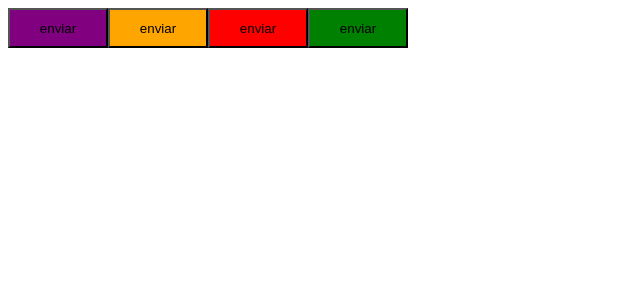
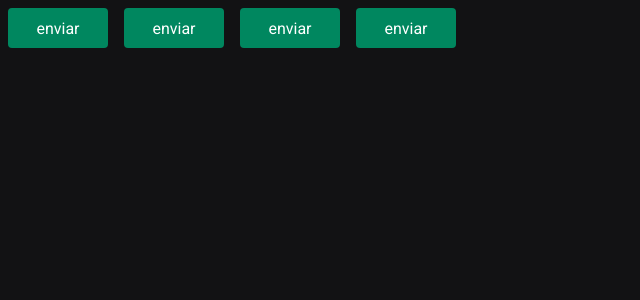
Before and after one commit to bryumi/ignite-timer, a React (Vite) app: page / in a window 1280 px wide. Shown: the top 300 px of the page, without its empty margins (0-640 px from the left). Built offline with nearby package versions, Linux system fonts and the light colour scheme.

Commit message:
configurando eslint

```diff
--- a/index.html
+++ b/index.html
@@ -2,8 +2,10 @@
 <html lang="en">
   <head>
     <meta charset="UTF-8" />
-
+    <link rel="preconnect" href="https://fonts.googleapis.com">
+    <link rel="preconnect" href="https://fonts.gstatic.com" crossorigin>
     <meta name="viewport" content="width=device-width, initial-scale=1.0" />
+    <link href="https://fonts.googleapis.com/css2?family=Roboto+Mono:wght@700&family=Roboto:wght@400;700&display=swap" rel="stylesheet"/>
     <title>Ignite Timer</title>
   </head>
   <body>
--- a/src/App.tsx
+++ b/src/App.tsx
@@ -1,14 +1,17 @@
-import { Button } from "./components/Button"
+import { ThemeProvider } from 'styled-components'
+import { Button } from './components/Button'
+import { defaultTheme } from './styles/themes/default'
+import { GlobalStyle } from './styles/global'
 
 export function App() {
+  return (
+    <ThemeProvider theme={defaultTheme}>
+      <Button variant="primary" />
+      <Button variant="secondary" />
+      <Button variant="danger" />
+      <Button variant="success" />
 
-
-  return (
-    <>
-      <Button variant="primary"/>
-      <Button variant="secondary"/>
-      <Button variant="danger"/>
-      <Button variant="success"/>
-    </>
+      <GlobalStyle />
+    </ThemeProvider>
   )
 }
--- a/src/components/Button.styles.ts
+++ b/src/components/Button.styles.ts
@@ -1,21 +1,29 @@
-import styled, { css } from "styled-components";
+import styled, { css } from 'styled-components'
 
-export type ButtonVariant = 'primary' | 'secondary' | 'danger' | 'success';
+export type ButtonVariant = 'primary' | 'secondary' | 'danger' | 'success'
 
 interface ButtonContainerProps {
-    variant: ButtonVariant;
+  variant: ButtonVariant
 }
 
 const buttonVariant = {
-    primary: 'purple',
-    secondary: 'orange',
-    danger: 'red',
-    success: 'green'
+  primary: 'purple',
+  secondary: 'orange',
+  danger: 'red',
+  success: 'green',
 }
-export const ButtonContainer = styled.button <ButtonContainerProps>`
-    width: 100px;
-    height: 40px;
+export const ButtonContainer = styled.button<ButtonContainerProps>`
+  width: 100px;
+  height: 40px;
+  border-radius: 4px;
+  border: 0;
+  margin: 8px;
 
-    ${props => css`background-color: ${buttonVariant[props.variant]}`}
+  background-color: ${(props) => props.theme['green-500']};
+  color: ${(props) => props.theme.white};
 
+  /* ${(props) =>
+    css`
+      background-color: ${buttonVariant[props.variant]};
+    `} */
 `
--- a/src/main.tsx
+++ b/src/main.tsx
@@ -1,7 +1,6 @@
 import React from 'react'
 import ReactDOM from 'react-dom/client'
-import { App }from './App'
-
+import { App } from './App'
 
 ReactDOM.createRoot(document.getElementById('root') as HTMLElement).render(
   <React.StrictMode>
--- /dev/null
+++ b/src/styles/global.ts
@@ -0,0 +1,26 @@
+import { createGlobalStyle } from 'styled-components'
+
+export const GlobalStyle = createGlobalStyle`
+    *{
+        margin: 0;
+        padding: 0;
+        box-sizing: border-box;
+    }
+
+    :focus {
+        outline: 0;
+        box-shadow: 0 0 2px ${(props) => props.theme['green-500']};
+    }
+    body{
+        background: ${(props) => props.theme['gray-900']};
+        color: ${(props) => props.theme['gray-300']};
+
+    }
+
+    border-style, input-security, textarea, button{
+        font-family: 'Roboto', sans-serif;
+        font-weight: 400;
+        font-size: 1rem;
+    }
+
+`
--- /dev/null
+++ b/src/styles/themes/default.ts
@@ -0,0 +1,21 @@
+export const defaultTheme = {
+  white: '#FFF',
+
+  'gray-100': '#E1E1E6',
+  'gray-300': '#C4C4CC',
+  'gray-400': '#8D8D99',
+  'gray-500': '#7C7C8A',
+  'gray-600': '#323238',
+  'gray-700': '#29292E',
+  'gray-800': '#202024',
+  'gray-900': '#121214',
+
+  'green-300': '#00B37E',
+  'green-500': '#00875F',
+  'green-700': '#015F43',
+
+  'red-500': '#AB222E',
+  'red-700': '#7A1921',
+
+  'yellow-500': '#FBA94C',
+}
```
Also changed, not shown: package.json (+9 -3 lines), src/@types/styled.d.ts (added, +8 -0 lines), src/components/Button.tsx (+4 -4 lines), .eslintrc.json (added), 2 other files (tests, documents, lock files or other folders).
